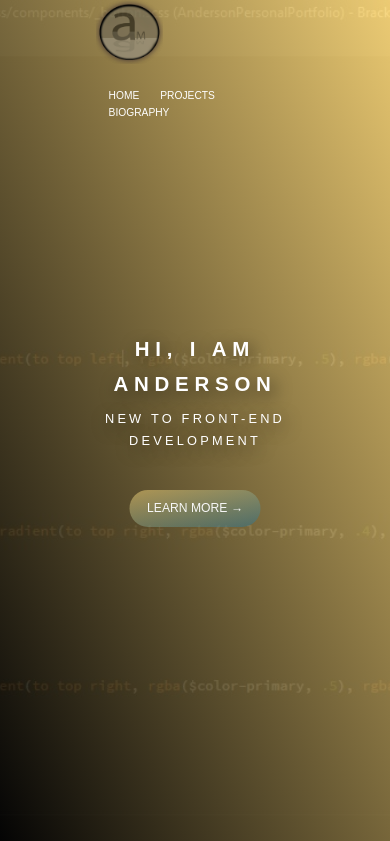
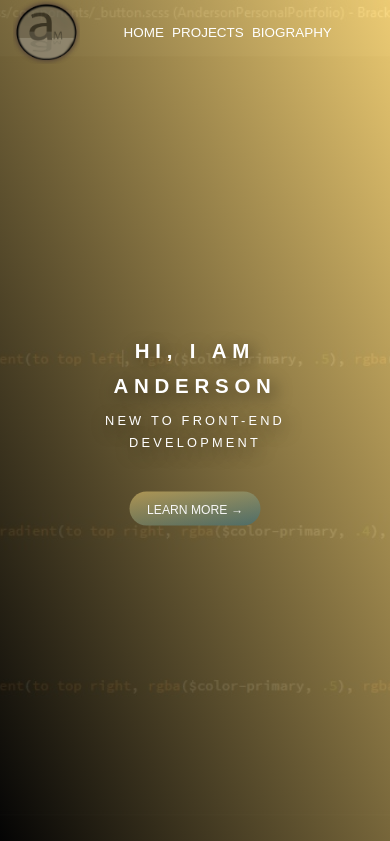
Before and after one commit to andersontheclass/AndersonPersonalPortfolio, a website: page index.html in a window 390 px wide. Shown: the top 841 px of the page. Drawn offline with Linux system fonts and the light colour scheme.

Commit message:
navigation responsiveness for phone fixed, learn--more btn is directed to section-biography when clicked... Reorganized some code to apply reusability just in case

```diff
--- a/index.html
+++ b/index.html
@@ -30,7 +30,7 @@
                     <span class="heading-primary--sub">new to front-end development</span>
                 </h1>
                 <div class="row">
-                    <a class="btn btn--learn-more" href="#">learn more &rarr;</a>
+                    <a class="btn btn--learn-more js--scroll-to-biography" href="#">learn more &rarr;</a>
                 </div>
             </div>
         </header>
@@ -80,7 +80,7 @@
 
             </section>
 
-            <section class="section-biography" id="section-biography">
+            <section class="section-biography js--section-biography" id="section-biography">
                 <!--  -->
                 <!-- a pict for bio with border radius 50%; my name below the picture -->
                 <div class="u-center-text u-margin-bottom-medium">
--- a/resources/js/script.js
+++ b/resources/js/script.js
@@ -25,6 +25,11 @@ $(document).ready(function(){
         });
     });
 
+    //Learn more btn to section-biography
+    $('.js--scroll-to-biography').click(function() {
+        $('html, header').animate({scrollTop: $('.js--section-biography').offset().top}, 1000);
+    });
+
     /* Navigation scroll */
     $(function() {
         $('a[href*=#]:not([href=#])').click(function() {
--- a/sass/components/_button.scss
+++ b/sass/components/_button.scss
@@ -3,9 +3,10 @@
 // -----------------------------------------------------------------------------
 
 /* ----- LINKS ----- */
-a:link,
-a:visited {
-    padding-bottom: 9px;
+a {
+    &:link,
+    &:visited {
+        padding-bottom: .9rem;
         text-decoration: none;
         font-size: $default-font-size - .3rem;
         //transition: all .2s;
@@ -15,10 +16,12 @@ a:visited {
         }
     }
 
-a:hover,
-a:active {
+    &:hover,
+    &:active {
         border-bottom: .2rem solid $color-primary;
     }
+}
+
 
 .btn {
     padding: 1.5rem 3.5rem;
--- a/sass/layout/_navigation.scss
+++ b/sass/layout/_navigation.scss
@@ -1,25 +1,41 @@
 // Main navigation
 .nav-bar {
-
+    @include respond(phone) {
+        width: 100%;
+    }
     .row {
 
+        @include respond(phone) {
+            margin: 0 !important;
+            max-width: 90%;// if want to add another <a> text, just increment the max-width
+        }
         .logo {
             height: 10rem;
             top: 0rem;
             left: 0rem;
+
+            @include respond(phone) {
+                //height: 7rem;
+            }
         }
 
         .main-nav {
             float: right;
             list-style: none;
-            margin-top: 3rem;
+            margin-top: 3.5rem;
+
+            @include respond(phone) {
+                //background-color: yellow;
+
+            }
+
 
             li {
                 display: inline-block;
                 margin-left: 4rem;
 
                 @include respond(phone) {
-                    margin-left: 2rem;
+                    margin-left: 0;
                     margin-right: 1rem;
                 }
 
@@ -34,13 +50,14 @@
                         transition: all .2s;
 
                         @include respond(phone) {
+                            font-size: $default-font-size + .5rem;
                             border-bottom: none;
                         }
                     }
 
                     &:hover,
                     &:active {
-                        border-bottom: .2rem solid $color-primary;
+                        border-bottom: .2rem solid $color-white;
 
                         @include respond(phone) {
                             border-bottom: none;
@@ -57,10 +74,10 @@
     position: fixed;
     top: 0;
     left: 0;
-    padding: 1.5rem;
+    padding: 1.35rem;
     width: 100%;
     z-index: 1;
-    background-image: linear-gradient(to top left, rgba($color-black, .88), rgba($color-secondary, .8)), url(../img/hero.jpg);
+    background-image: linear-gradient(to bottom left, rgba($color-black, .9), rgba($color-secondary, .9)), url(../img/hero.jpg);
     box-shadow: 0 .2rem 2.5rem $color-grey-dark-1;
 
     .row {
@@ -70,6 +87,7 @@
             height: 5rem;
             float: left !important;
         }
+
     }
 }
 
```
Also changed, not shown: resources/css/style.css. Lines whose indentation alone changed are shown as unchanged.
